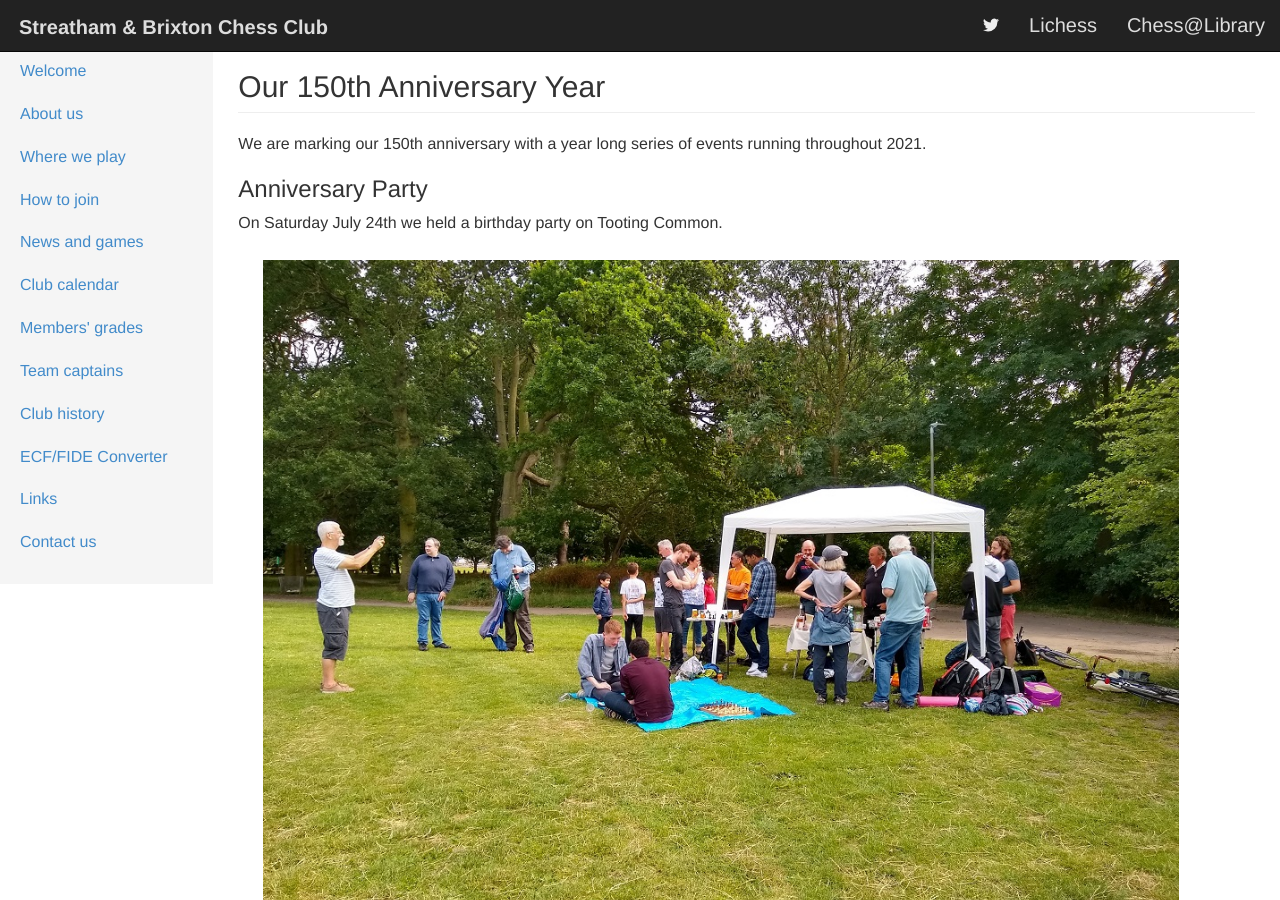
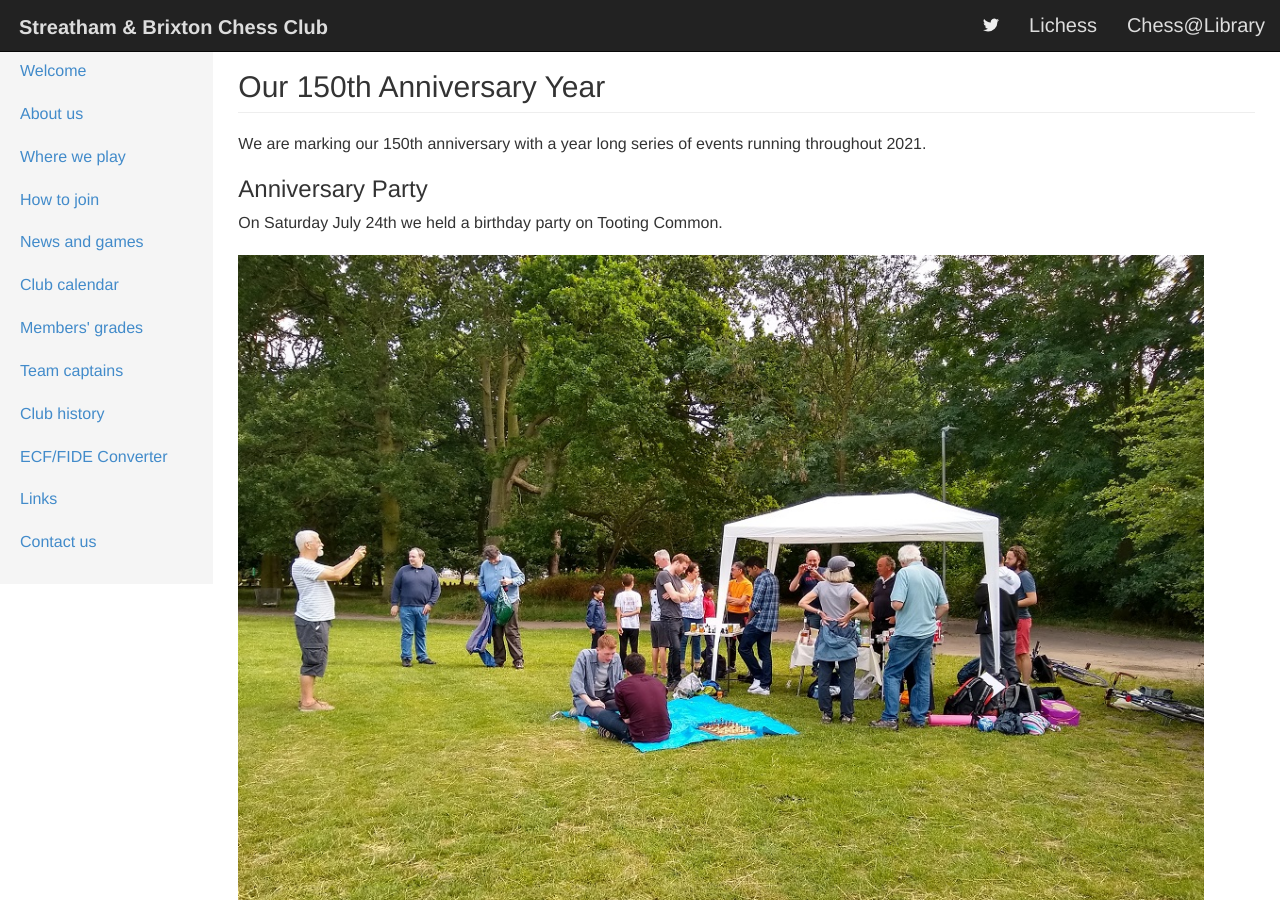
Before and after one commit to streathamchess/streathamchess.github.io, a Jekyll site: the page built from anniversary.md, in a window 1280 px wide and 900 px high. Built offline with Jekyll 4.4.1, drawn with Linux system fonts in a browser that asks for light colours; a script that is not in the unit is left out.

Commit message:
Update bigimage.html

```diff
--- a/_includes/bigimage.html
+++ b/_includes/bigimage.html
@@ -3,9 +3,9 @@
 <div class="clearfix"></div>
 
 {% if include.align  %}
- <div class="img-auto-sized" style="max-width: 95%; padding: 5px 25px 5px 25px;" align="{{include.align}}">
+ <div class="img-auto-sized" style="max-width: 95%;" align="{{include.align}}">
 {% else %}
- <div class="img-auto-sized" style="max-width: 95%; padding: 5px 25px 5px 25px;">
+ <div class="img-auto-sized" style="max-width: 95%;">
 {% endif %}
   <p></p>
   <p>
```
